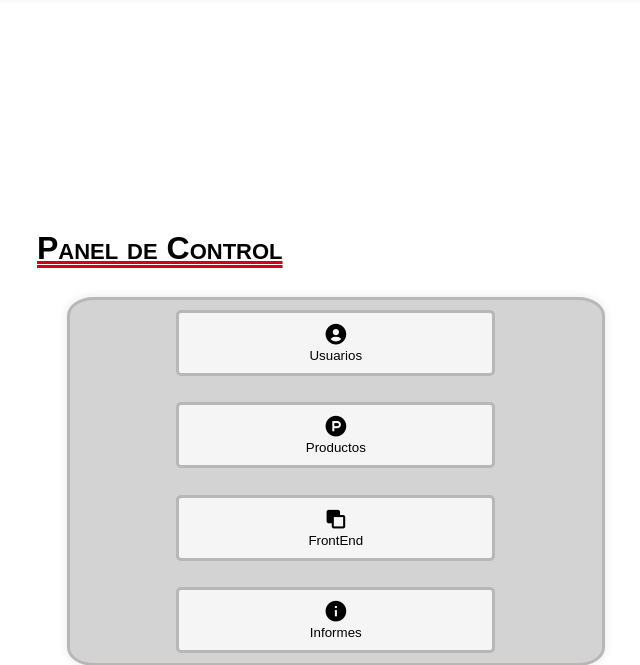
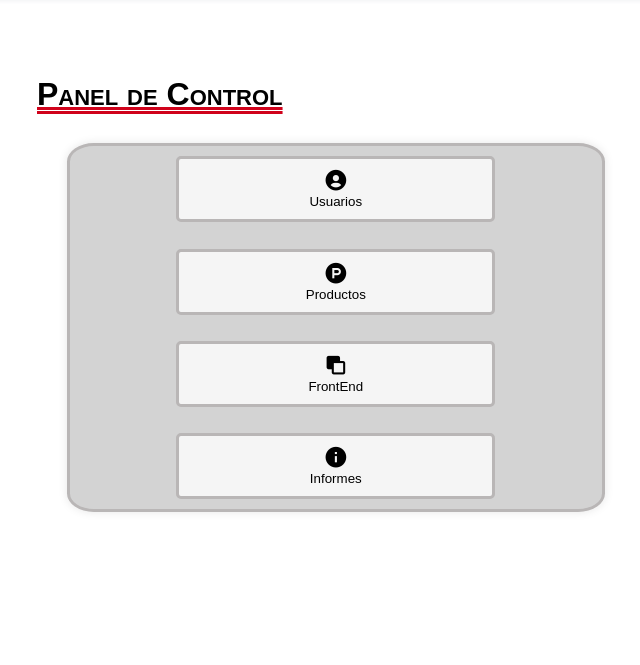
Before and after one commit to Grupo4-nodeJS-2024/BackendNodeJs, a PHP site: page / in a window 1280 px wide. Shown: the part 158-823 px from the top of the page, without its empty margins (283-923 px from the left). Run offline with PHP 8.4, Linux system fonts and the light colour scheme.

Commit message:
Add files via upload

```diff
--- a/css/stylesCRUD.css
+++ b/css/stylesCRUD.css
@@ -110,7 +110,7 @@ body {
 }
 
 .navbar .menu-items {
-  padding-top: 10px;
+  padding-top: 5px;
   box-shadow: inset 0 0 2000px rgba(255, 255, 255, .5);
   height: 100vh;
   width: 30%;
@@ -160,7 +160,7 @@ body {
 /*----BOTONES PANEL-----*/
 
 h1{
-  margin-top: 30%;
+  margin-top: 10%;
   font-display: flex;
   font-variant: small-caps;
   text-decoration: underline #d0021b;
```
